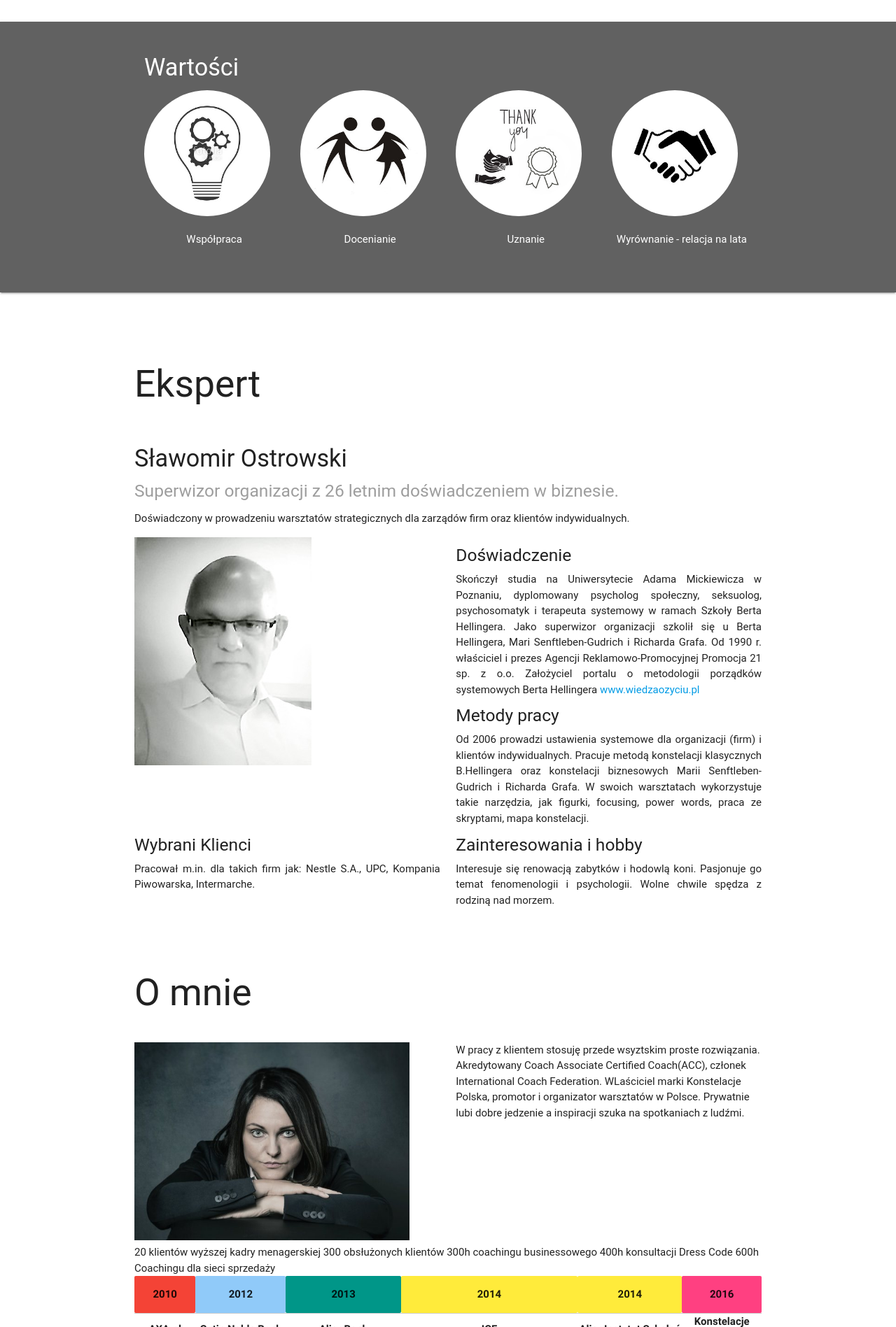
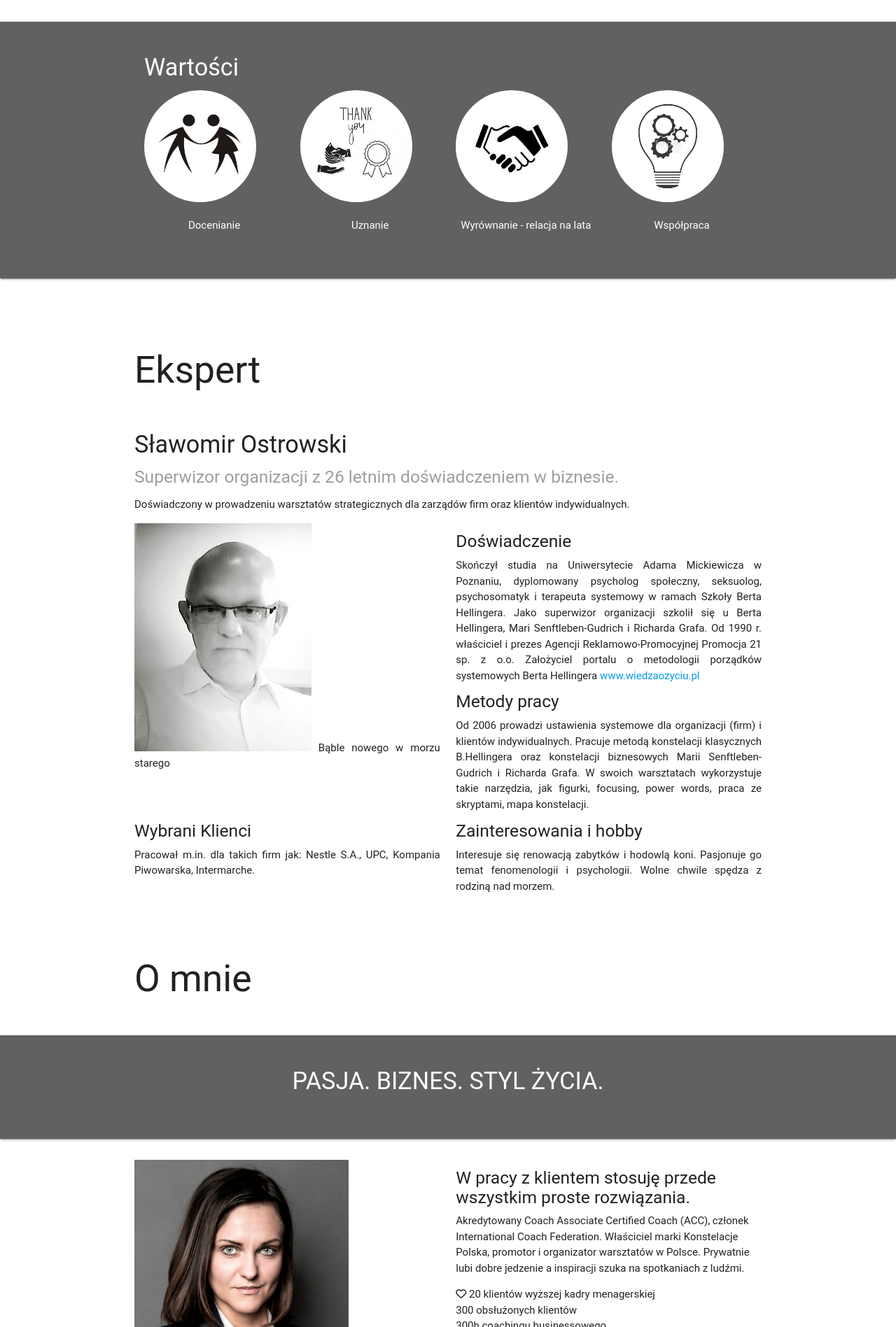
Before and after one commit to basiacierocka/konstelacje, a PHP site: page / in a window 1280 px wide; the page is wider, and only the part inside the window is pictured. Shown: the part 4603-6500 px from the top of that part at 70% size. Run offline with PHP 8.4, Linux system fonts and the light colour scheme; some libraries are stand-ins or nearby versions; some web fonts are replaced.

Commit message:
wip 25.10

```diff
--- a/home.html
+++ b/home.html
@@ -9,7 +9,13 @@
     <link rel="stylesheet" href="styles.css">
      <link rel="stylesheet" href="https://cdnjs.cloudflare.com/ajax/libs/materialize/0.97.7/css/materialize.min.css">
      <link href="https://fonts.googleapis.com/icon?family=Material+Icons" rel="stylesheet">
+     <link href="https://fonts.googleapis.com/css?family=Catamaran" rel="stylesheet">
+     <link rel="stylesheet" href="path/to/font-awesome/css/font-awesome.min.css">
+
     <meta name="viewport" content="width=device-width, initial-scale=1.0"/>
+
+<script src="https://use.fontawesome.com/cf88420bc4.js"></script>
+
     <script src="https://code.jquery.com/jquery-1.12.4.js"></script>
     <script type="text/javascript">$( document ).ready(function(){$('.carousel.carousel-slider').carousel({full_width: true});})</script>
     <script>$( document ).ready(function(){$(".button-collapse").sideNav();})</script>
@@ -538,7 +553,7 @@
           <div class="container">
           <div class="row">
             <div class="col m12 s12">
-              <div class="dobre_praktyki_belt">
+              <div>
                 <h4>Dobre praktyki</h4>
                 Warsztaty demonstracyjne, dzięki którym klient może doświadczyć metody konstelacji i sprawdzić czy produkt, za jaki płaci, jest tego wart.
               </div>
@@ -566,6 +578,10 @@
               <div class="col m3 s6">
                 <img src="images/4.jpg">
                 <p>Wyrównanie - relacja na lata</p>
+              </div>
+               <div class="col m3 s6">
+                <img src="images/kooperacja.jpg">
+                <p>Współpraca</p>
               </div>
 
           </div>
@@ -587,6 +603,7 @@
             </div>
             <div class="col m6 s12">
               <img src="images/slawomir_ostrowski.jpg">
+              Bąble nowego w morzu starego
             </div>
             <div class="col m6 s12">
               <h5>Doświadczenie</h5>
@@ -619,36 +636,70 @@
               <h2>O mnie</h2>
             </div>
           </div>
+        </div>
+      </div>
+<div class="z-depth-1 grey darken-2 gray-background">
+  <div class="row">
+    <div class="col s12">
+      <h4 class="center">PASJA. BIZNES. STYL ŻYCIA.</h4>
+</div>
+</div>
+</div>
+<div class="container">
           <div class="row">
             <div class="col m6 s12">
-                    <img class="kasia-img" src="images/fotka1.jpg">
+                    <img class="kasia-img" src="images/kachna.jpg">
                    </div>
             <div class="col m6 s12">
-            W pracy z klientem stosuję przede wsyztskim proste rozwiązania.
-            Akredytowany Coach Associate Certified Coach(ACC), członek International Coach Federation. WLaściciel marki Konstelacje Polska, promotor i organizator warsztatów w Polsce. Prywatnie lubi dobre jedzenie a inspiracji szuka na spotkaniach z ludźmi.
+            <h5> W pracy z klientem stosuję przede wszystkim proste rozwiązania.</h5>
+            Akredytowany Coach Associate Certified Coach (ACC), członek International Coach Federation. Właściciel marki Konstelacje Polska, promotor i organizator warsztatów w Polsce. Prywatnie lubi dobre jedzenie a inspiracji szuka na spotkaniach z ludźmi.
           </div>
-          <div class="col m12 s12">
+          <div class="col m6 s12">
+            <ul>
+              <li>
+                <div><i class="fa fa-heart-o" aria-hidden="true"></i>
+
                   20 klientów wyższej kadry menagerskiej
+                </div>
+              </li>
+              <li>
+                <div>
                   300 obsłużonych klientów
+                </div>
+              </li>
+              <li>
+                <div>
                   300h coachingu businessowego
+                </div>
+              </li>
+              <li>
+                <div>
                   400h konsultacji Dress Code
+                </div>
+              </li>
+              <li>
+                <div>
                   600h Coachingu dla sieci sprzedaży
+                </div>
+              </li>
           </div>
           <div class="col m12 s12">
              <table class="responsive-table centered">
               <thead>
                 <tr>
+                    <th class="grey">2010</th>
                     <th class="red">2010</th>
                     <th class="blue lighten-3">2012</th>
-                    <th class="teal">2013</th>
-                     <th class="yellow">2014</th>
-                    <th class="yellow">2014</th>
+                    <th class="yellow">2013</th>
+                     <th class="indigo lighten-2">2014</th>
+                    <th class="indigo lighten-2">2014</th>
                     <th class="pink accent-2">2016</th>
                 </tr>
               </thead>
 
               <tbody>
                 <tr class="firma">
+                  <td>Powstanie firmy</td>
                   <td>AXA.pl</td>
                   <td>Getin Noble Bank</td>
                   <td>Alior Bank</td>
@@ -766,7 +816,7 @@
 
           <footer class="page-footer grey" id="kontakt">
 
-          <div class="containe">
+          <div class="container">
             <div class="row">
 
               <div class="col m8 l7 s12">
@@ -775,20 +825,27 @@
                 <a href="#"><img class="footer-wiatrak" src="images/wiatrak.png"></a>
               </div>
 
-                <div class="col m6 l5 s6">
-                  <h5 class="white-text">Konstelacje Polska</h5> <h5 class="white-text">Katarzyna Węgrzyn</h5>
+                <div class="col m3 l5 s6">
+                  <h5 class="white-text footer-name1">Konstelacje Polska</h5>
+                  <h5 class="white-text footer-name">Katarzyna Węgrzyn</h5>
+              </div>
 
+              <div class="col m4 l4 s12">
+              <ul class="white-text footer-data">
+
+                <li> biuro@konstelacjepolska.pl</li>
+                <li>Tel. +48 507 138 665</li>
+              </ul>
             </div>
 
             </div>
 
-              <div class="col m4 l5 s12">
-              <ul class="white-text ">
+              <div class="col m4 l4 s12">
+              <ul class="white-text footer-data">
+                <li>NIP 764-237-09-20</li>
 
-                <li><i class="material-icons">email</i> biuro@konstelacjepolska.com</li>
-                <li>NIP 764-237-09-20</li>
                 <li>REGON 220947999</li>
-                <li>Nr konta MBank 68 1140 2017 0000 4702 1110 0734</li>
+                <li>MBank 68 1140 2017 0000 4702 1110 0734</li>
               </ul>
 
               </div>
--- a/styles.css
+++ b/styles.css
@@ -113,26 +113,16 @@ font-family: Roboto;
 }
 
 .gray-background img{
-  width:180px;
-  height:180px;
+  width:160px;
+  height:160px;
   border-radius: 50%;
-
-}
-.img-in-dashed{
-   display:block;
-   text-align: center;
-}
-.values p{
-  text-align:center;
+  position:relative;
+  text-align: center;
 }
 
-.border-values{
-  border: dashed 3px!important;
-  margin: 2%;
-  padding: 10px!important;
-  height:200px;
+.values p{
+  text-align: center;
 }
-
 
 .praktyki-container, .misja-container p {
   line-height: 1.7em;
@@ -261,11 +251,14 @@ font-family: Roboto;
 .zespol-container div{
 text-align: justify;
 }
-
+.cytat{
+  font-size: 3em;
+  font-weight: 200;
+  font-family: 'Catamaran', sans-serif;
+}
 .kasia-img{
-  width:90%;
-  height:90%;
-  opacity: ;
+  width:70%;
+  height:70%;
 }
 table.centered tbody .firma td{
   font-weight:bold;
```
Also changed, not shown: other parts of home.html (+36 -31 lines), other parts of styles.css (+27 -9 lines), images/all.jpg (deleted), images/all.png (added), images/fotka.jpg (deleted), images/fotka1.jpg (deleted), images/kachna.jpg (added), images/kasia_img.jpg (deleted), images/lack.jpg (deleted), images/lack.png (added), images/moved.jpg (deleted), images/moved.png (added). Lines whose indentation alone changed are shown as unchanged.
